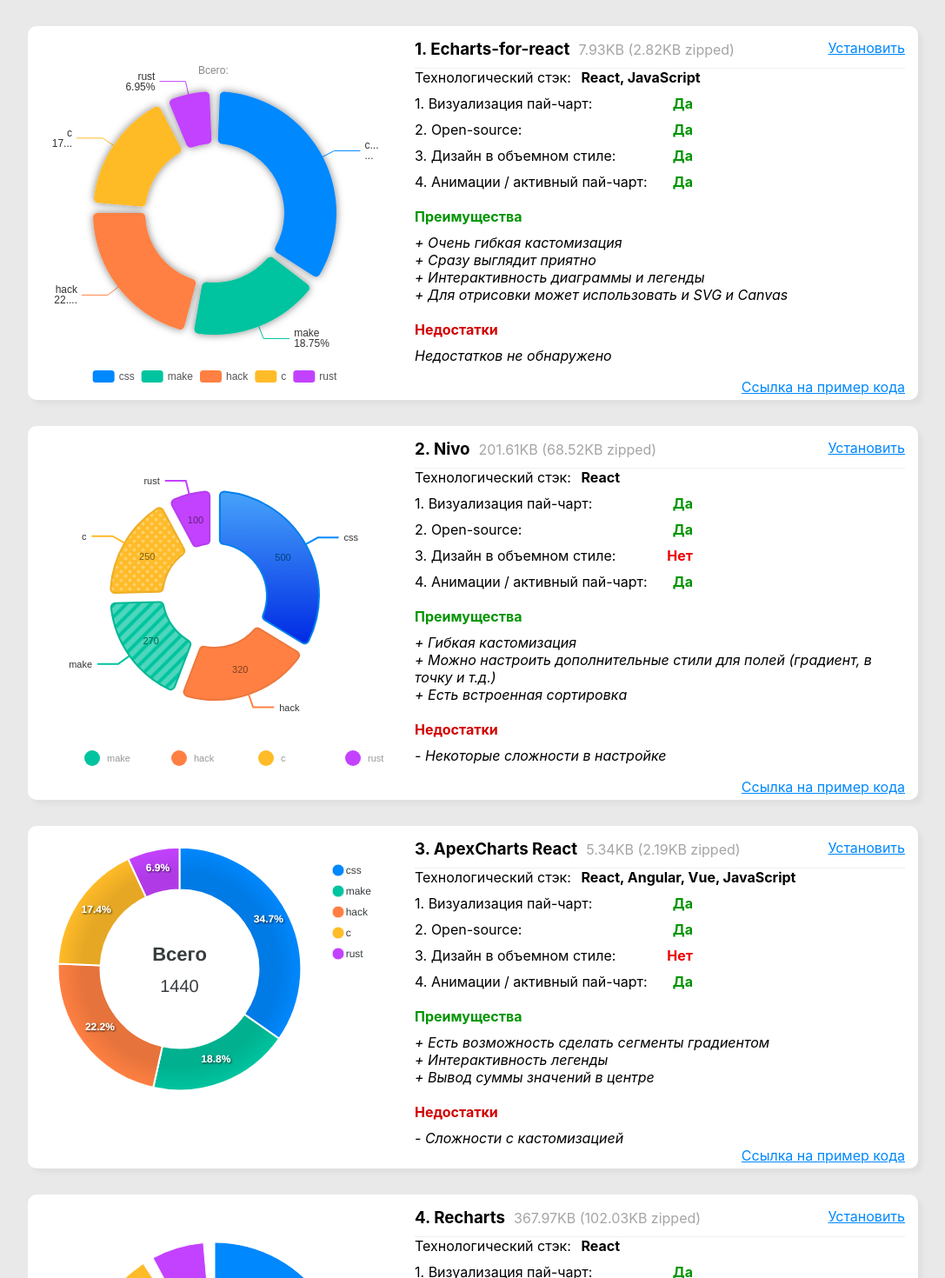
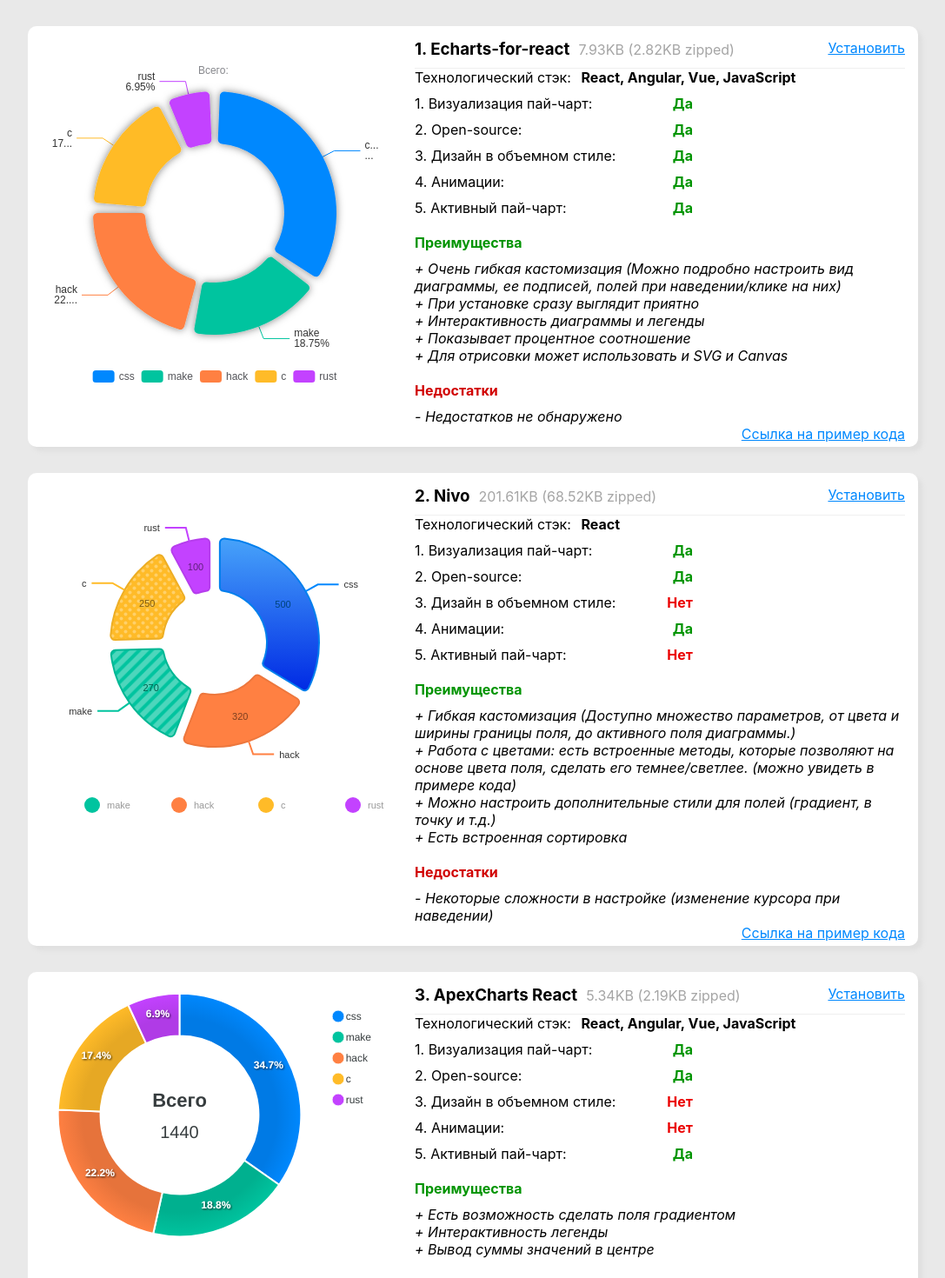
Before and after one commit to Moon1ight/pie-charts, a React (Create React App) app: page / in a window 1280 px wide. Shown: the top 1470 px of the page at 87% size, without its empty margins (96-1183 px from the left). Built offline with nearby package versions, Linux system fonts and the light colour scheme; the HTML template or start-up script is replaced by a standard one.

Commit message:
fixes for criteria, adventages, disadventages

```diff
--- a/src/components/Echarts.jsx
+++ b/src/components/Echarts.jsx
@@ -48,6 +48,7 @@
                     shadowOffsetX: 0,
                     shadowColor: "rgba(0, 0, 0, 0.5)",
                     emphasis: {
+                        // focus: "self",
                         shadowBlur: 10,
                         shadowOffsetX: 10,
                         shadowColor: "rgba(0, 0, 0, 0.5)",
@@ -65,11 +66,9 @@
     function onChartReady(echarts) {
         console.log("echarts is ready", echarts)
     }
-
     function onChartClick(param, echarts) {
         console.log(param, echarts)
     }
-
     function onChartLegendselectchanged(param, echarts) {
         console.log(param, echarts)
     }
--- a/src/components/ReactList.jsx
+++ b/src/components/ReactList.jsx
@@ -17,20 +17,22 @@
             title: "Echarts-for-react",
             installHref: "https://www.npmjs.com/package/echarts-for-react",
             librarySize: "7.93KB (2.82KB zipped)",
-            techStack: "React, JavaScript",
+            techStack: "React, Angular, Vue, JavaScript",
             libraryCriteria: [
                 { title: "Визуализация пай-чарт", value: true },
                 { title: "Open-source", value: true },
                 { title: "Дизайн в объемном стиле", value: true },
-                { title: "Анимации / активный пай-чарт", value: true },
+                { title: "Анимации", value: true },
+                { title: "Активный пай-чарт", value: true },
             ],
             adventages: [
-                "Очень гибкая кастомизация",
-                "Сразу выглядит приятно",
+                "Очень гибкая кастомизация (Можно подробно настроить вид диаграммы, ее подписей, полей при наведении/клике на них)",
+                "При установке сразу выглядит приятно",
                 "Интерактивность диаграммы и легенды",
+                "Показывает процентное соотношение",
                 "Для отрисовки может использовать и SVG и Canvas",
             ],
-            disadventages: [],
+            disadventages: ["Недостатков не обнаружено"],
             githubExample: "https://github.com/Moon1ight/pie-charts/blob/main/src/components/Echarts.jsx",
         },
         {
@@ -43,14 +45,16 @@
                 { title: "Визуализация пай-чарт", value: true },
                 { title: "Open-source", value: true },
                 { title: "Дизайн в объемном стиле", value: false },
-                { title: "Анимации / активный пай-чарт", value: true },
+                { title: "Анимации", value: true },
+                { title: "Активный пай-чарт", value: false },
             ],
             adventages: [
-                "Гибкая кастомизация",
+                "Гибкая кастомизация (Доступно множество параметров, от цвета и ширины границы поля, до активного поля диаграммы.)",
+                "Работа с цветами: есть встроенные методы, которые позволяют на основе цвета поля, сделать его темнее/светлее. (можно увидеть в примере кода)",
                 "Можно настроить дополнительные стили для полей (градиент, в точку и т.д.)",
                 "Есть встроенная сортировка",
             ],
-            disadventages: ["Некоторые сложности в настройке"],
+            disadventages: ["Некоторые сложности в настройке (изменение курсора при наведении)"],
             githubExample: "https://github.com/Moon1ight/pie-charts/blob/main/src/components/Nivo.jsx",
         },
         {
@@ -63,10 +67,11 @@
                 { title: "Визуализация пай-чарт", value: true },
                 { title: "Open-source", value: true },
                 { title: "Дизайн в объемном стиле", value: false },
-                { title: "Анимации / активный пай-чарт", value: true },
+                { title: "Анимации", value: false },
+                { title: "Активный пай-чарт", value: true },
             ],
-            adventages: ["Есть возможность сделать сегменты градиентом", "Интерактивность легенды", "Вывод суммы значений в центре"],
-            disadventages: ["Сложности с кастомизацией"],
+            adventages: ["Есть возможность сделать поля градиентом", "Интерактивность легенды", "Вывод суммы значений в центре"],
+            disadventages: ["Сложности с кастомизацией (нельзя установить промежуток между полями)"],
             githubExample: "https://github.com/Moon1ight/pie-charts/blob/main/src/components/ApexCharts.jsx",
         },
         {
@@ -79,10 +84,14 @@
                 { title: "Визуализация пай-чарт", value: true },
                 { title: "Open-source", value: true },
                 { title: "Дизайн в объемном стиле", value: false },
-                { title: "Анимации / активный пай-чарт", value: false },
+                { title: "Анимации", value: false },
+                { title: "Активный пай-чарт", value: true },
             ],
             adventages: ["Достаточно просто сделать кастомные подсказки"],
-            disadventages: ["Сложности с кастомизацией, приходится задавать собственные стили"],
+            disadventages: [
+                "Сложности с кастомизацией (Весьма ограничена, + приходится задавать собственные стили, чтобы изменить внешний вид)",
+                "Некрасивое выделение при клике",
+            ],
             githubExample: "https://github.com/Moon1ight/pie-charts/blob/main/src/components/Recharts.jsx",
         },
         {
@@ -95,13 +104,14 @@
                 { title: "Визуализация пай-чарт", value: true },
                 { title: "Open-source", value: true },
                 { title: "Дизайн в объемном стиле", value: false },
-                { title: "Анимации / активный пай-чарт", value: false },
+                { title: "Анимации", value: true },
+                { title: "Активный пай-чарт", value: false },
             ],
-            adventages: ["Интерактивность легенды", "Плюсы"],
+            adventages: ["Интерактивность легенды"],
             disadventages: [
-                "Сложности с кастомизацией",
+                "Сложности с кастомизацией (Весьма ограничена. Подробнее в пункте ниже)",
+                "Хоть и упрощает интеграцию Chart.js, может ограничить расширенную настройку, придется использовать сам Chart.js. (для более сложных визуальных решений) ",
                 "Неудобный формат данных",
-                "Хоть и упрощает интеграцию Chart.js, может ограничить расширенную настройку. (для более сложных визуальных решений) ",
             ],
             githubExample: "https://github.com/Moon1ight/pie-charts/blob/main/src/components/ReactChartjsTwo.jsx",
         },
@@ -115,10 +125,14 @@
                 { title: "Визуализация пай-чарт", value: true },
                 { title: "Open-source", value: true },
                 { title: "Дизайн в объемном стиле", value: false },
-                { title: "Анимации / активный пай-чарт", value: false },
+                { title: "Анимации", value: false },
+                { title: "Активный пай-чарт", value: false },
             ],
             adventages: ["Есть встроенная сортировка при указании «sortKey='y' sortOrder='y'>»"],
-            disadventages: ["Сложности с кастомизацией", "Неудобный формат данных"],
+            disadventages: [
+                "Сложности с кастомизацией (Весьма ограничена, неудобно изменять внешний вид диаграммы)",
+                "Неудобный формат данных",
+            ],
             githubExample: "https://github.com/Moon1ight/pie-charts/blob/main/src/components/Victory.jsx",
         },
         {
@@ -126,15 +140,19 @@
             title: "Plotly",
             installHref: "https://www.npmjs.com/package/plotly.js",
             librarySize: "8.95KB (3.19KB zipped)",
-            techStack: "React, JavaScript",
+            techStack: "React, Angular, Vue, JavaScriptt",
             libraryCriteria: [
                 { title: "Визуализация пай-чарт", value: true },
                 { title: "Open-source", value: true },
                 { title: "Дизайн в объемном стиле", value: false },
-                { title: "Анимации / активный пай-чарт", value: false },
+                { title: "Анимации", value: false },
+                { title: "Активный пай-чарт", value: false },
             ],
-            adventages: ["Преимуществ для проекта замечено не было"],
-            disadventages: ["Неудобный формат данных", "Сложности с кастомизацией"],
+            adventages: ["Преимуществ конкретно для проекта замечено не было"],
+            disadventages: [
+                "Сложности с кастомизацией (Весьма ограничена, нельзя сделать отступы между полями)",
+                "Неудобный формат данных",
+            ],
             githubExample: "https://github.com/Moon1ight/pie-charts/blob/main/src/components/Plotly.jsx",
         },
     ]
@@ -184,7 +202,6 @@
                                     - {adv}
                                 </div>
                             ))}
-                            {!item.disadventages?.length > 0 && <div>Недостатков не обнаружено</div>}
                         </div>
                         <div className='github-link'>
                             <a className='chart-link' href={item.githubExample} rel='noopener noreferrer' target='_blank'>
--- a/src/components/Recharts/Recharts.jsx
+++ b/src/components/Recharts/Recharts.jsx
@@ -39,7 +39,7 @@
                 endAngle={-360}
             >
                 {data.map((entry, index) => (
-                    <Cell key={`cell-${index}`} fill={colors[index % colors.length]} cursor={"pointer"} />
+                    <Cell key={`cell-${index}`} fill={colors[index % colors.length]} className='recharts-cell' cursor={"pointer"} />
                 ))}
             </Pie>
             <Legend />
```
